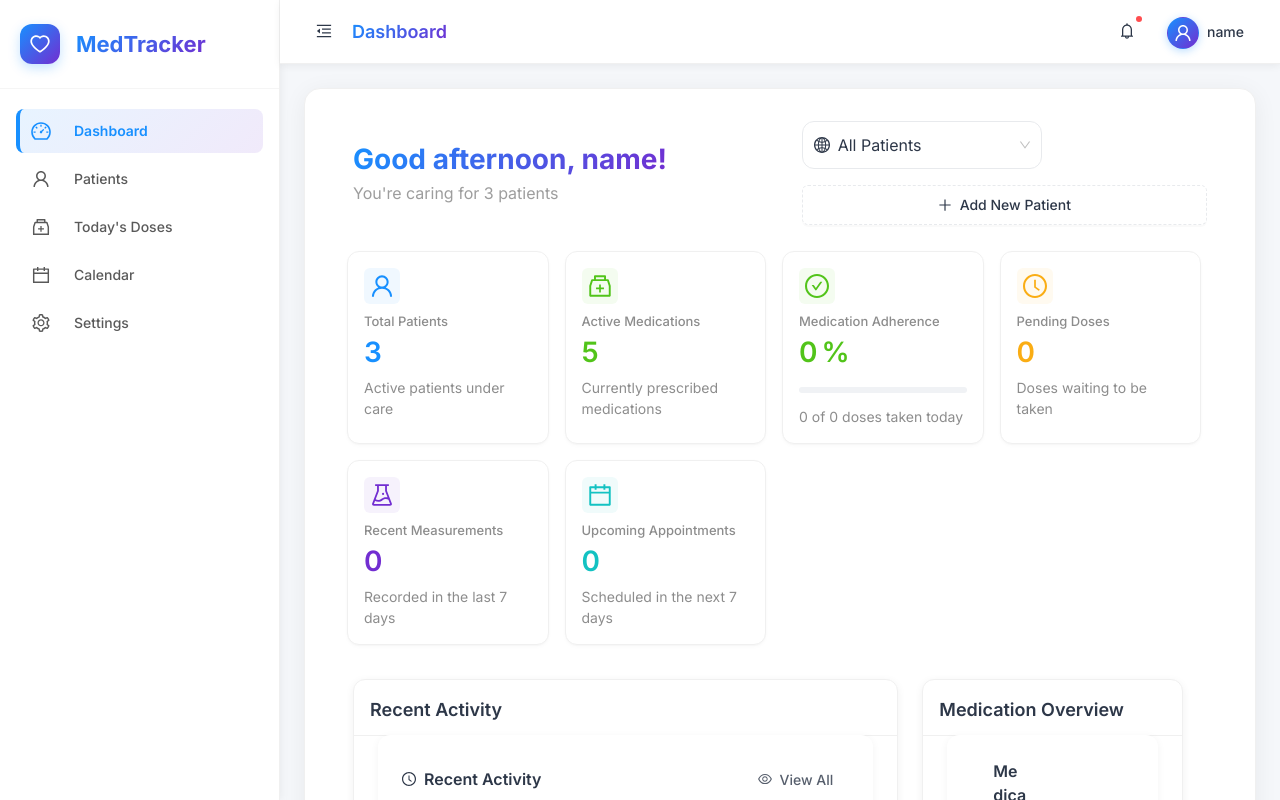
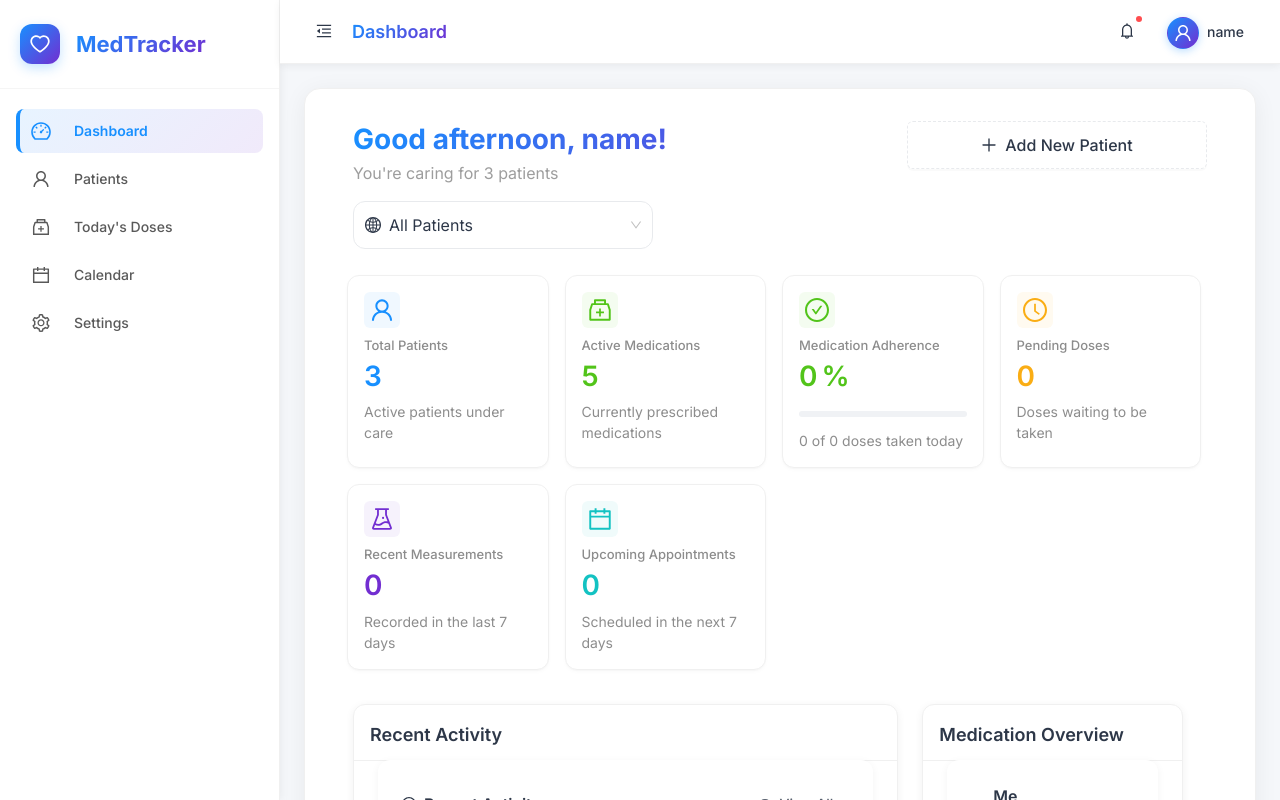
Before and after one commit to starstech/medtrack, a React (Vite) app: page / in a window 1280 px wide. Both pictures are taken after typing "name@example.com", "Sample123" into the empty fields and a click on the button "Sign In". Shown: the top 800 px of the page. Built offline with nearby package versions, Linux system fonts and the light colour scheme.

Commit message:
dashboard layout change

```diff
--- a/src/components/dashboard/PatientSelector.jsx
+++ b/src/components/dashboard/PatientSelector.jsx
@@ -14,9 +14,9 @@ import dayjs from 'dayjs'
 const { Text, Title } = Typography
 const { Option } = Select
 
-const PatientSelector = () => {
+// Dropdown component only
+export const PatientDropdown = () => {
   const { patients, selectedPatient, selectPatient } = usePatients()
-  const navigate = useNavigate()
   const { token: { colorPrimary, colorBgContainer, borderRadius } } = theme.useToken()
 
   const handlePatientChange = (patientId) => {
@@ -25,10 +25,6 @@ const PatientSelector = () => {
     } else {
       selectPatient(patientId)
     }
-  }
-
-  const handleAddPatient = () => {
-    navigate('/patients')
   }
 
   const getPatientAge = (dateOfBirth) => {
@@ -40,14 +36,13 @@ const PatientSelector = () => {
   }
 
   return (
-    <div className="patient-selector">
     <Select
       value={getSelectedValue()}
       onChange={handlePatientChange}
       placeholder="Select a patient to view their data"
       size="large"
       style={{
-          width: selectedPatient ? '300px' : '240px',
+        width: '300px',
         transition: 'width 0.3s ease'
       }}
       dropdownStyle={{
@@ -130,12 +125,52 @@ const PatientSelector = () => {
         </Option>
       ))}
     </Select>
+  )
+}
 
-      {selectedPatient && (
+// Add Patient Button component
+export const AddPatientButton = () => {
+  const navigate = useNavigate()
+  const { token: { borderRadius } } = theme.useToken()
+
+  const handleAddPatient = () => {
+    navigate('/patients')
+  }
+
+  return (
+    <Button
+      type="dashed"
+      icon={<PlusOutlined />}
+      onClick={handleAddPatient}
+      style={{
+        width: '300px',
+        borderRadius: borderRadius
+      }}
+      size="large"
+    >
+      Add New Patient
+    </Button>
+  )
+}
+
+// Selected Patient Card component
+export const SelectedPatientCard = () => {
+  const { selectedPatient } = usePatients()
+  const { token: { colorPrimary, colorBgContainer, borderRadius } } = theme.useToken()
+
+  const getPatientAge = (dateOfBirth) => {
+    return dayjs().diff(dayjs(dateOfBirth), 'year')
+  }
+
+  if (!selectedPatient) {
+    return null
+  }
+
+  return (
     <Card
       className="selected-patient-card"
       style={{
-            marginTop: '16px',
+        width: '300px',
         borderRadius: borderRadius,
         boxShadow: '0 2px 8px rgba(0,0,0,0.05)'
       }}
@@ -187,20 +222,20 @@ const PatientSelector = () => {
         )}
       </Space>
     </Card>
-      )}
+  )
+}
 
-      <Button
-        type="dashed"
-        icon={<PlusOutlined />}
-        onClick={handleAddPatient}
-        style={{
-          marginTop: '16px',
-          width: '100%',
-          borderRadius: borderRadius
-        }}
-      >
-        Add New Patient
-      </Button>
+// Legacy PatientSelector component for backward compatibility
+const PatientSelector = () => {
+  return (
+    <div className="patient-selector">
+      <PatientDropdown />
+      <div style={{ marginTop: '16px' }}>
+        <SelectedPatientCard />
+      </div>
+      <div style={{ marginTop: '16px' }}>
+        <AddPatientButton />
+      </div>
     </div>
   )
 }
--- a/src/pages/DashboardPage.css
+++ b/src/pages/DashboardPage.css
@@ -10,6 +10,19 @@
 
   .dashboard-header {
     margin-bottom: 24px;
+    width: 100%;
+  }
+
+  /* New layout styles */
+  .dashboard-header .ant-col:first-child {
+    padding-right: 12px;
+  }
+
+  .dashboard-header .ant-col:last-child {
+    padding-left: 12px;
+  }
+
+  .dashboard-header .ant-space-vertical:last-child {
     width: 100%;
   }
 
@@ -28,6 +41,7 @@
     opacity: 0.85;
     animation: slideInUp 0.5s ease-out;
     color: #8c8c8c !important;
+    margin-bottom: 8px !important;
   }
 
   .dashboard-stats {
@@ -395,11 +409,21 @@
   /* Responsive Adjustments */
   @media (max-width: 768px) {
     .dashboard-header {
-      margin-bottom: 16px;
+      margin-bottom: 20px;
+    }
+
+    .dashboard-header .ant-col:first-child,
+    .dashboard-header .ant-col:last-child {
+      padding-left: 0;
+      padding-right: 0;
+    }
+
+    .dashboard-header .ant-space-vertical:last-child {
+      align-items: flex-start !important;
     }
 
     .dashboard-stats {
-      margin-bottom: 16px;
+      margin-bottom: 20px;
     }
 
     .dashboard-card {
@@ -415,6 +439,7 @@
     }
 
     .stat-card {
+      height: auto;
       margin-bottom: 12px;
     }
   }
@@ -423,6 +448,7 @@
   @media (prefers-color-scheme: dark) {
     .dashboard-card {
       background: rgba(255, 255, 255, 0.04);
+      border-color: rgba(255, 255, 255, 0.06);
     }
 
     .stat-icon {
@@ -430,7 +456,7 @@
     }
 
     .dashboard-title {
-      background: linear-gradient(120deg, #40a9ff, #9254de);
+      background: linear-gradient(120deg, #40a9ff, #b37feb);
       -webkit-background-clip: text;
       -webkit-text-fill-color: transparent;
     }
--- a/src/pages/DashboardPage.jsx
+++ b/src/pages/DashboardPage.jsx
@@ -1,6 +1,6 @@
 import { Row, Col, Typography, Space, Card } from 'antd'
 import StatsCards from '../components/dashboard/StatsCards'
-import PatientSelector from '../components/dashboard/PatientSelector'
+import { PatientDropdown, AddPatientButton, SelectedPatientCard } from '../components/dashboard/PatientSelector'
 import RecentActivity from '../components/dashboard/RecentActivity'
 import MedicationOverview from '../components/dashboard/MedicationOverview'
 import { usePatients } from '../hooks/usePatients'
@@ -28,8 +28,9 @@ const DashboardPage = () => {
   return (
     <div className="dashboard-page">
       <div className="dashboard-header">
-        <Row gutter={[24, 24]} align="middle" justify="space-between">
-          <Col>
+        <Row gutter={[24, 24]} align="top" justify="space-between">
+          <Col xs={24} lg={16}>
+            <Space direction="vertical" size={16}>
               <Space direction="vertical" size={4}>
                 <Title level={2} className="dashboard-title">
                   {getGreeting()}, {user?.name || 'Caregiver'}!
@@ -41,9 +42,14 @@ const DashboardPage = () => {
                   }
                 </Text>
               </Space>
+              <PatientDropdown />
+            </Space>
           </Col>
-          <Col>
-            <PatientSelector />
+          <Col xs={24} lg={8}>
+            <Space direction="vertical" size={16} style={{ width: '100%', alignItems: 'flex-end' }}>
+              <AddPatientButton />
+              <SelectedPatientCard />
+            </Space>
           </Col>
         </Row>
       </div>
```
Lines whose indentation alone changed are shown as unchanged.
